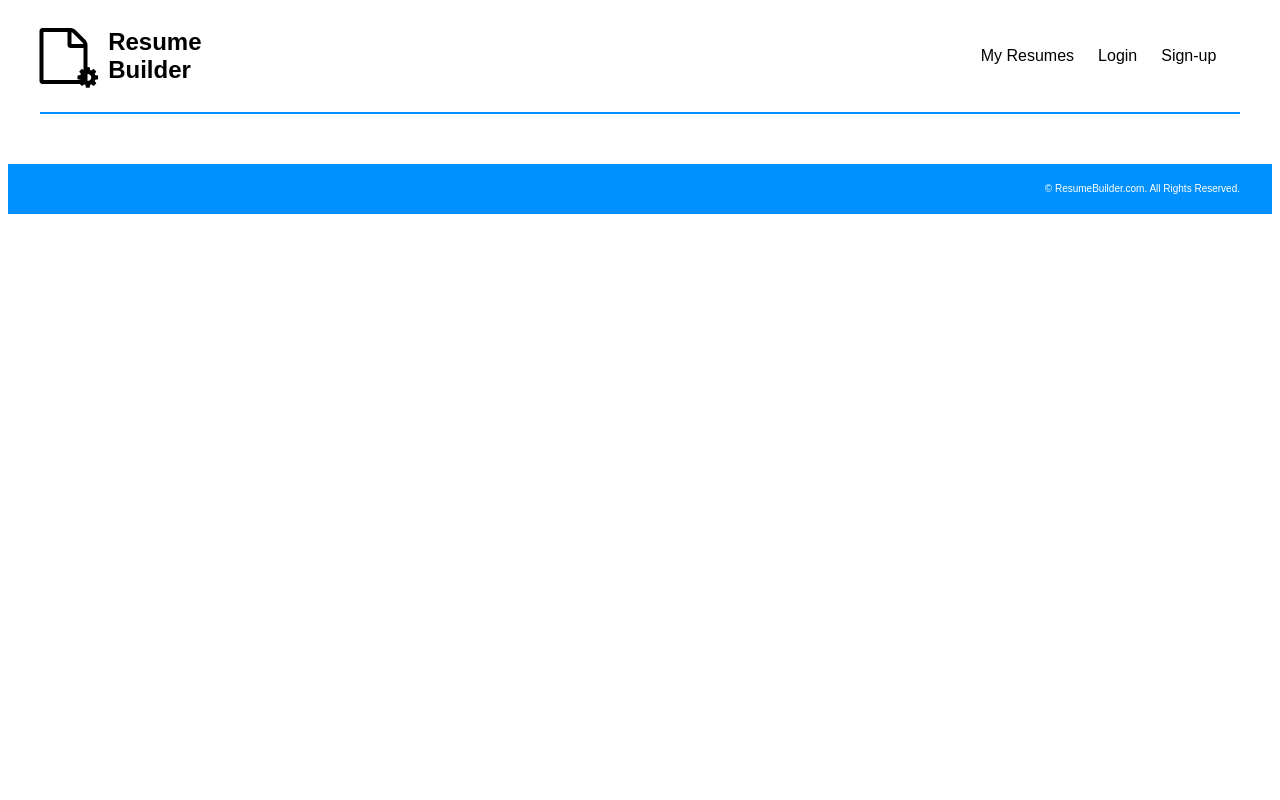
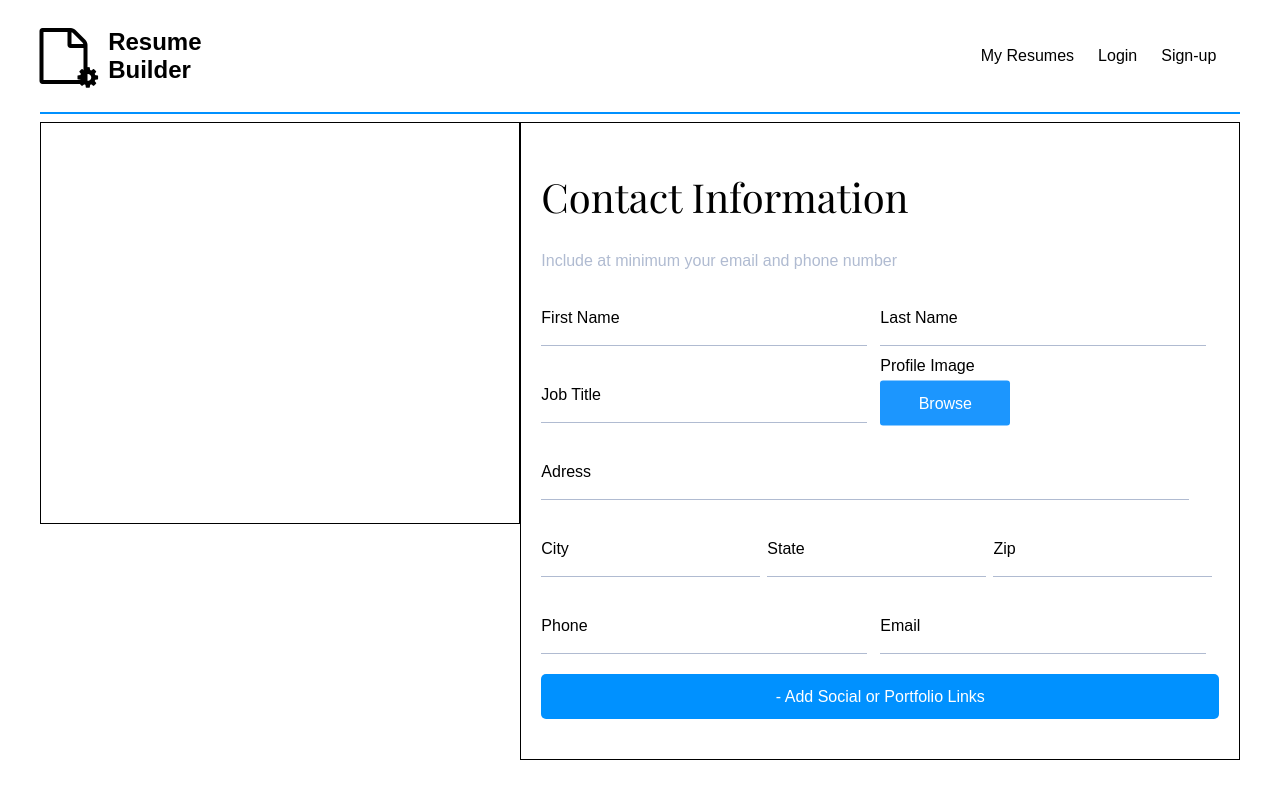
Before and after one commit to ealpha072/resume-Builder, a React (Create React App) app in the folder frontend/: page /editor in a window 1280 px wide. Shown: the top 800 px of the page. Built offline with nearby package versions, Linux system fonts and the light colour scheme; a web font is replaced by a local one.

Commit message:
Contact component added

```diff
--- a/frontend/src/App.css
+++ b/frontend/src/App.css
@@ -85,7 +85,7 @@ input:focus{
     border-bottom: 2px solid #0091ff;
 }
 
-form button{
+form button, .btn{
     width:100%;
     height:45px;
     background-color: #0091ff;
@@ -259,7 +259,7 @@ footer div{
 
 .template-one{
     height:320px;
-    width: calc(100%/5);
+    width: 250px;
     border: 1px solid #b0bbd1;
     border-radius: 5px;
 }
@@ -299,3 +299,99 @@ footer div{
     font-size: 1rem;
     color: #0091ff;
 }
+
+
+/*resume creation */
+.mainWrapper{
+    display:flex;
+}
+
+.mainWrapper-left{
+    width:40%;
+    height:400px;
+    border:1px solid;
+}
+
+.mainWrapper-right{
+    width: 60%;
+    border:1px solid;
+}
+
+.contact-infomation{
+    padding: 20px;
+}
+.row-1{
+    display:flex;
+    width: 100%;
+    margin-bottom: 20px;
+}
+
+.col{
+    width:100%;
+}
+
+.col input{
+    width:95%;
+}
+
+.form-div{
+    position:relative;
+}
+
+.label{
+    position:absolute;
+    top:50%;
+    left:0;
+    pointer-events: none;
+    transition: all 0.15s ease-out 0s;
+    -webkit-transform: translateY(-50%);
+    -ms-transform: translateY(-50%);
+    transform: translateY(-50%);
+    font-weight: 500;
+    color: #000;
+    font-size: 16px;
+}
+
+input:focus+label,
+input.has-value + label{
+    top: 10px;
+    color:#0091ff;
+}
+
+input:focus::-webkit-input-placeholder
+{
+    color: transparent;
+}
+
+.form-input{
+    padding-top:10px;
+}
+
+input[type="file"]{
+    display: none;
+}
+
+.custom-file-upload{
+    background-color: #1c96fe;
+    width: 130px;
+    color: #fff;
+    text-align: center;
+    cursor: pointer;
+    border-radius: 3px;
+    min-height: 45px;
+    line-height: 45px;
+    margin-top: 8px;
+}
+
+.label-img{
+    top: 0%;
+}
+
+.btn-social-link{
+    border:none;
+    background-color: none;
+}
+.divider{
+    margin-top:100px;
+    border:1px solid #0091ff;
+}
--- a/frontend/src/App.jsx
+++ b/frontend/src/App.jsx
@@ -7,6 +7,7 @@ import Signup from './pages/signup'
 import Home from './pages/Home'
 import Create from './pages/Create'
 import Templates from './pages/Templates'
+import Editor from './pages/Editor'
 
 const App = () => {
   return (
@@ -20,6 +21,7 @@ const App = () => {
                     <Route path='/home' element={<Home />} />
                     <Route path='/create' element={<Create />} />
                     <Route path='/templates' element={<Templates />} />
+                    <Route path='/editor/' element={<Editor />} />
                 </Routes>
             </Router>
         </div>
--- a/frontend/src/components/Contact.jsx
+++ b/frontend/src/components/Contact.jsx
@@ -10,7 +10,65 @@ const Contact = () => {
         <div className="contact-form">
             <form action="">
                 <div className="row-1">
-                    div.column
+                    <div className="col form-div">
+                        <input type="text" className='form-input'/>
+                        <label htmlFor="" className='label'>First Name</label>
+                    </div>
+                    <div className="col form-div">
+                        <input type="text" className='form-input'/>
+                        <label htmlFor="" className='label'>Last Name</label>
+                    </div>
+                </div>
+                <div className="row-1">
+                    <div className="col form-div">
+                        <input type="text" className='form-input'/>
+                        <label htmlFor="" className='label'>Job Title</label>
+                    </div>
+                    <div className="col form-div">
+                        <label htmlFor="" className='custom-file-upload label btn'>
+                            <input type="file" />
+                            Browse
+                        </label>
+                        <label htmlFor="" className='label label-img'>Profile Image</label>
+                    </div>
+                </div>
+
+                <div className="row-1">
+                    <div className="col form-div">
+                        <input type="text" className='form-input'/>
+                        <label htmlFor="" className='label'>Adress</label>
+                    </div>
+                </div>
+
+                <div className="row-1">
+                    <div className="col form-div">
+                        <input type="text" className='form-input'/>
+                        <label htmlFor="" className='label'>City</label>
+                    </div>
+                    <div className="col form-div">
+                        <input type="text" className='form-input'/>
+                        <label htmlFor="" className='label'>State</label>
+                    </div>
+                    <div className="col form-div">
+                        <input type="text" className='form-input'/>
+                        <label htmlFor="" className='label'>Zip</label>
+                    </div>
+                </div>
+
+                <div className="row-1">
+                    <div className="col form-div">
+                        <input type="text" className='form-input'/>
+                        <label htmlFor="" className='label'>Phone</label>
+                    </div>
+                    <div className="col form-div">
+                        <input type="email" className='form-input'/>
+                        <label htmlFor="" className='label'>Email</label>
+                    </div>
+                </div>
+                <div className="row-1 social-link-wrapper">
+                    <div className="col social-link">
+                        <button className="btn-social-link">- Add Social or Portfolio Links</button>
+                    </div>
                 </div>
             </form>
         </div>
--- a/frontend/src/pages/Editor.jsx
+++ b/frontend/src/pages/Editor.jsx
@@ -1,13 +1,17 @@
 import React from 'react'
+import Contact from '../components/Contact'
 
 const Editor = () => {
   return (
-    <div className='mainWrapper'>
-        <div className="mainWrapper-left"></div>
-        <div className="mainWrapper-left">
-
+    <>
+        <div className='mainWrapper'>
+            <div className="mainWrapper-left"></div>
+            <div className="mainWrapper-right">
+                <Contact />
+            </div>
         </div>
-    </div>
+        <div className="divider"></div>
+    </>
   )
 }
 
--- a/frontend/src/pages/Templates.jsx
+++ b/frontend/src/pages/Templates.jsx
@@ -1,4 +1,5 @@
 import React from 'react'
+import { Link } from 'react-router-dom';
 
 const Templates = () => {
   return (
@@ -28,8 +29,13 @@ const Templates = () => {
         </div>
       </div>
       <div className="templates-select">
-        <div className="template-one template-margin"></div>
-        <div className="template-one"></div>
+          <Link to='/editor'>
+            <div className="template-one template-margin"></div>
+          </Link>
+          <Link to='/editor'>
+            <div className="template-one template-margin"></div>
+          </Link>
+
       </div>
       <div className="paginate">
             <div className="left-move">
```
